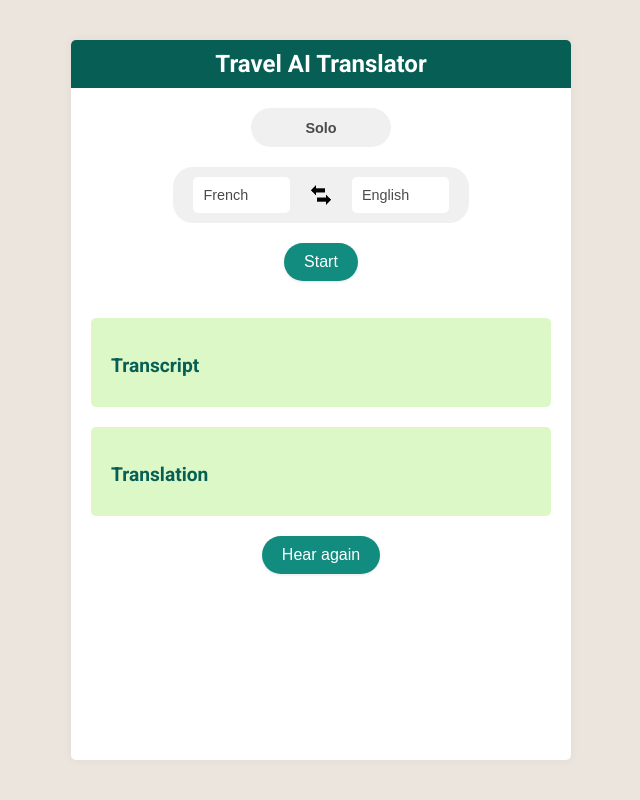
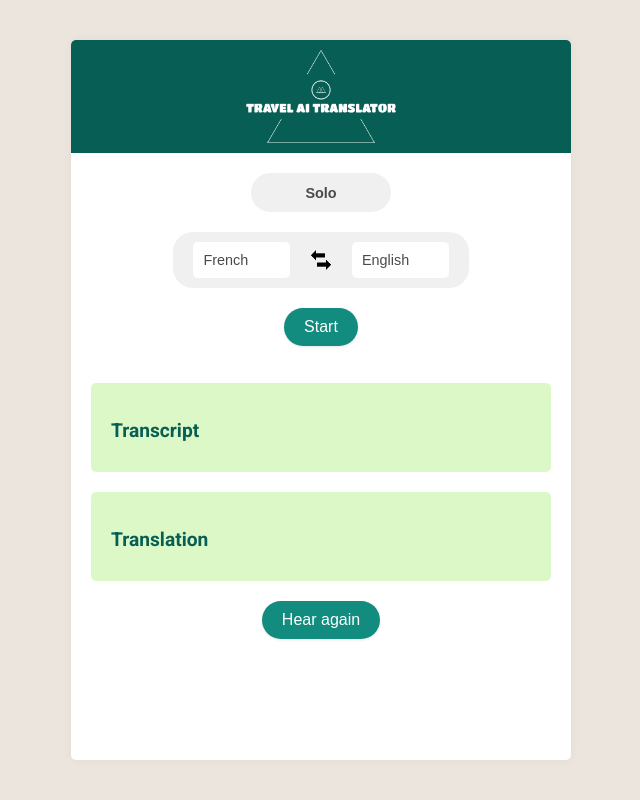
Before and after one commit to End2EndAI/travel-ai-translator, a Flask app: page / in a window 1280 px wide. Shown: the whole page, without its empty margins (319-959 px from the left). Run offline with Flask 3, Linux system fonts and the light colour scheme; parts of the project's set-up code (start-up, migrations or seed data) failed here and were passed over.

Commit message:
add logo

```diff
--- a/static/css/styles.css
+++ b/static/css/styles.css
@@ -11,6 +11,13 @@ body {
     height: 100vh;
     width: 100vw;
     box-sizing: border-box;
+}
+
+#logo {
+    max-width: 150px;
+    height: auto;
+    display: flex;
+    flex-direction: column;
 }
 
 /* App container */
@@ -34,6 +41,9 @@ body {
     padding: 10px 20px;
     border-top-left-radius: 5px;
     border-top-right-radius: 5px;
+    display: flex;
+    flex-direction: column;
+    align-items: center;
 }
 
 .app-name {
--- a/templates/index.html
+++ b/templates/index.html
@@ -10,7 +10,7 @@
 <body>
     <main class="app-container">
         <header class="app-header">
-            <h1 class='app-name'>Travel AI Translator</h1>
+            <img src="/static/img/logo.png" alt="logo" id="logo">
         </header>
         <div class="app-body">
             <section class="action-section">
```
Also changed, not shown: static/img/logo.png (added).
